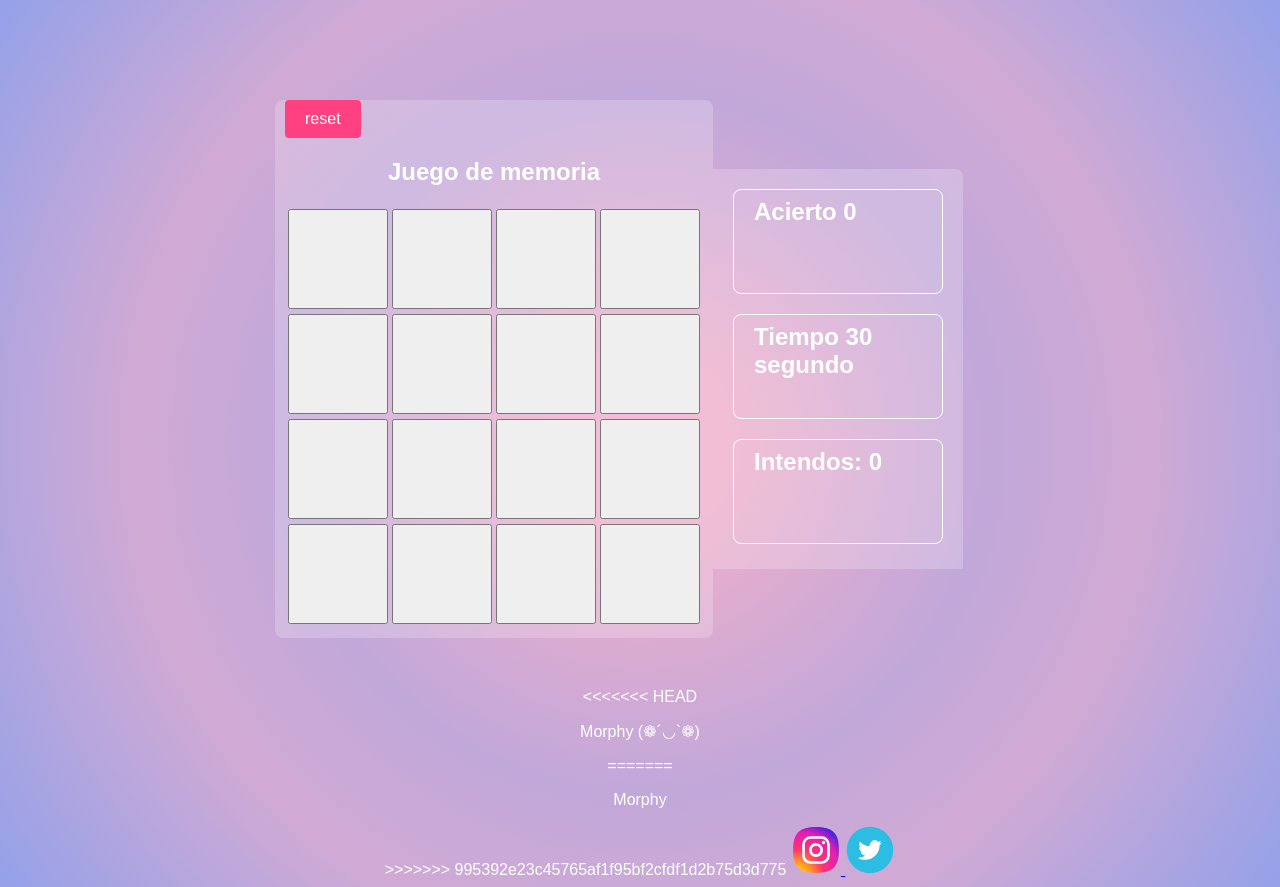
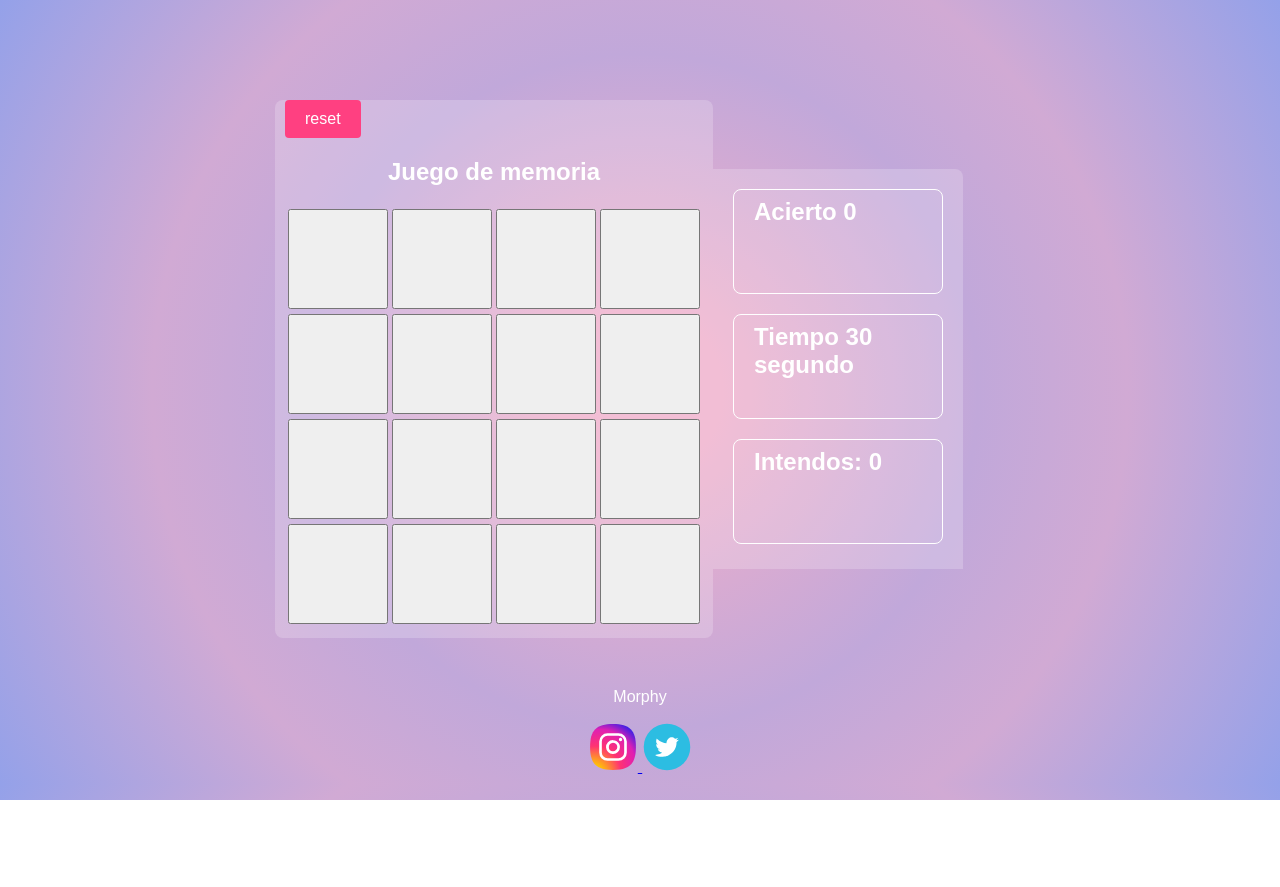
Before and after one commit to Morphi007/Memorizando, a plain HTML site: page index.html in a window 1280 px wide. After the commit the page ends 800 px from the top, so only its background shows below. Drawn offline with Linux system fonts and the light colour scheme.

Commit message:
conrrigiendo errores 0.0.5

```diff
--- a/index.html
+++ b/index.html
@@ -48,11 +48,7 @@
       </section>
     </main>
     <footer>
-<<<<<<< HEAD
-      <p>Morphy (❁´◡`❁)</p>
-=======
       <p>Morphy</p>
->>>>>>> 995392e23c45765af1f95bf2cfdf1d2b75d3d775
      <a href="https://www.instagram.com/morphy.js/" target="_blank" rel="noopener noreferrer" class="redes-sociales">
         <img src="./asset/instagram.svg" alt="Instagram"/>
      </a>
```
